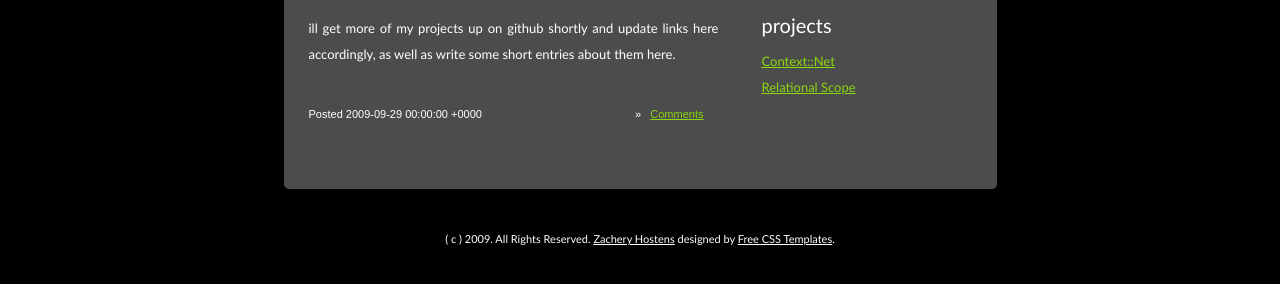
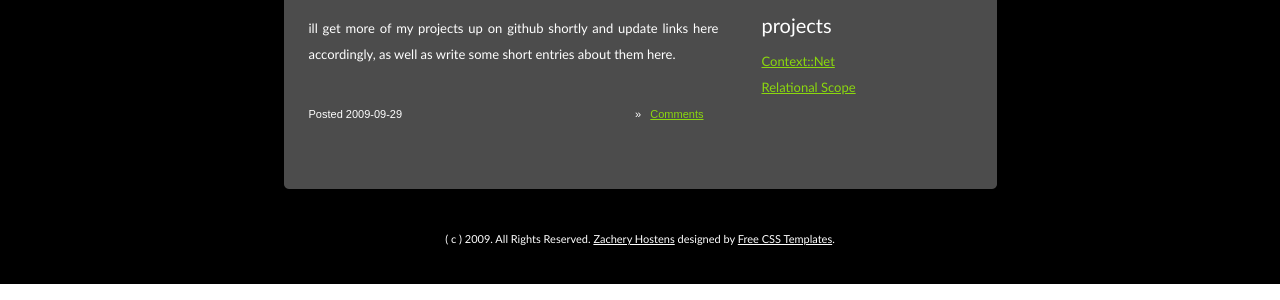
Before and after one commit to zacheryph/zacheryph.github.com, a Jekyll site: the page built from index.html, in a window 1280 px wide. Shown: the part 267-567 px from the top of the page. Built offline with Jekyll 4.4.1, drawn with Linux system fonts in a browser that asks for light colours; comment, search, counter and statistics services are not loaded.

Commit message:
format_date_in_english is a Cashboard addon.

```diff
--- a/index.html
+++ b/index.html
@@ -8,7 +8,7 @@ layout: default
     {{ post.content }}
   </div>
   <div class="meta">
-    <div class="byline">Posted {{ post.date | format_date_in_english }}</div>
+    <div class="byline">Posted {{ post.date | date: '%Y-%m-%d' }}</div>
     <div class="links">&raquo;&nbsp;&nbsp; <a href="{{ post.url }}#disqus_thread">Comments</a></div>
   </div>
 </div>
```
